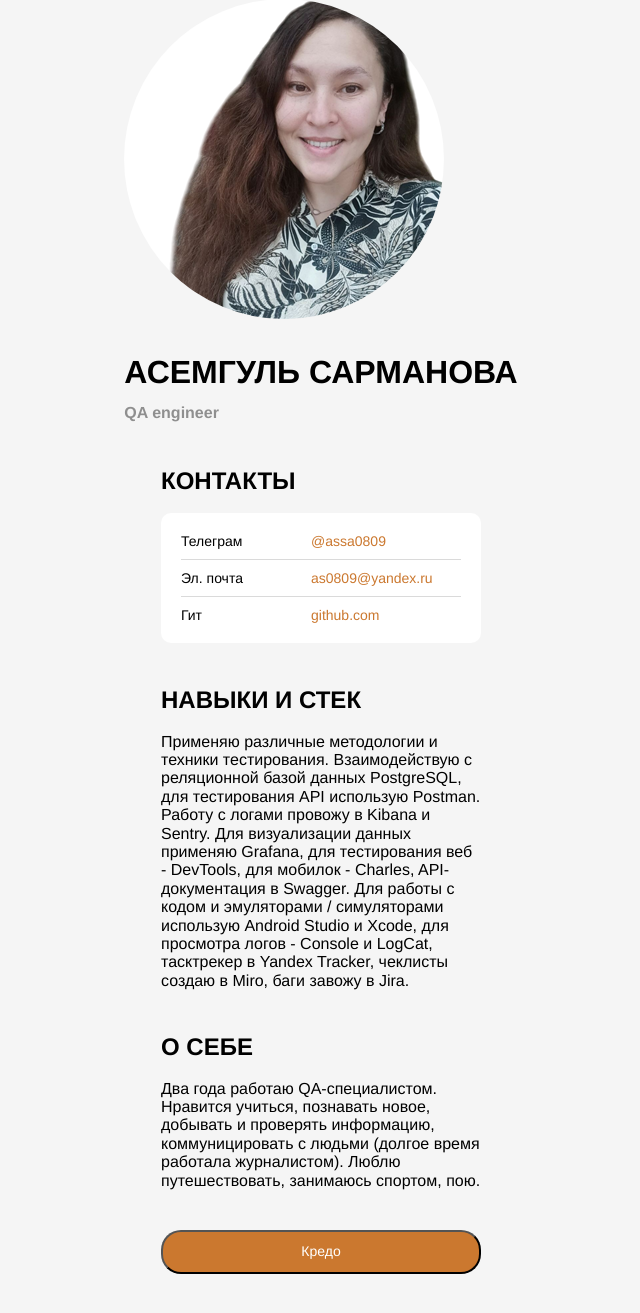
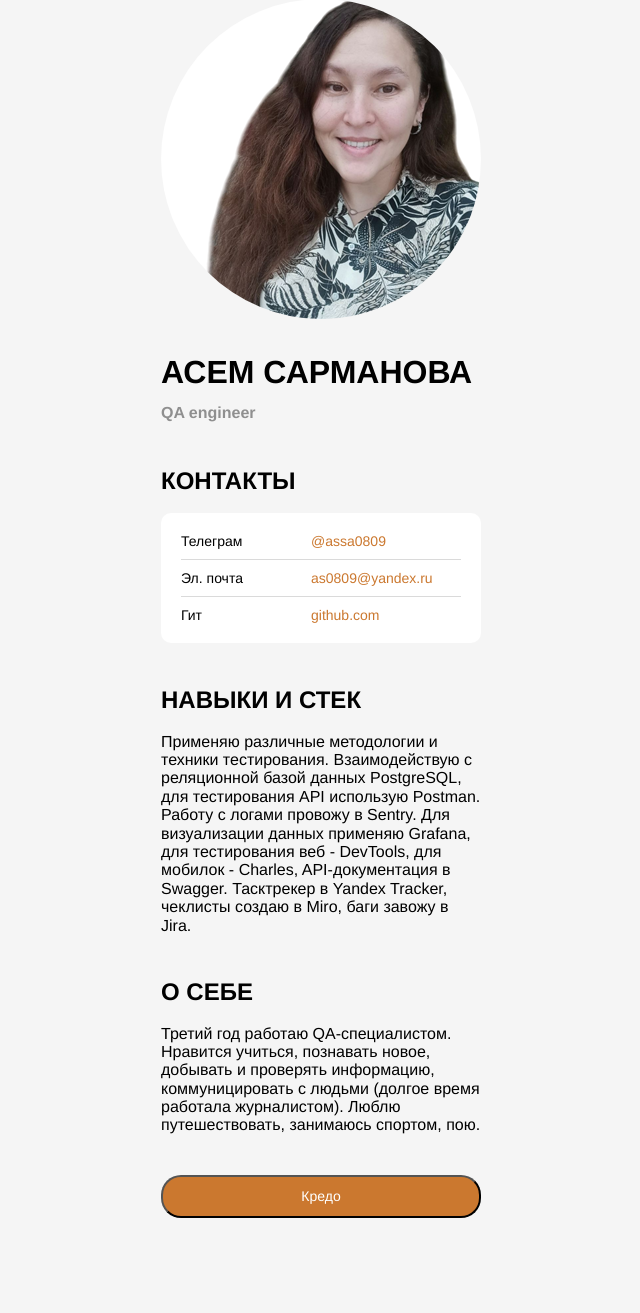
Before and after one commit to Asel08/Asel08.github.io, a plain HTML site: page index.html in a window 1280 px wide. Shown: the part 41-1354 px from the top of the page, without its empty margins (319-959 px from the left). After the commit the page ends 1299 px from the top, so only its background shows below. Drawn offline with Linux system fonts and the light colour scheme.

Commit message:
изменила параграф

```diff
--- a/index.html
+++ b/index.html
@@ -11,7 +11,7 @@
   <body>
     <header class="header">
       <img src="./avatar.png" alt="avatar" class="header__avatar" />
-      <h1 class="header__title">АСЕМГУЛЬ САРМАНОВА</h1>
+      <h1 class="header__title">АСЕМ САРМАНОВА</h1>
       <h3 class="header__subtitle">QA engineer</h3>
     </header>
     <main>
@@ -40,19 +40,17 @@
           Применяю различные методологии и техники тестирования.
           Взаимодействую с реляционной базой данных PostgreSQL,
           для тестирования API использую Postman.
-          Работу с логами провожу в Kibana и Sentry.
+          Работу с логами провожу в Sentry.
           Для визуализации данных применяю Grafana,
           для тестирования веб - DevTools, для мобилок - Charles,
-          API-документация в Swagger. Для работы
-          с кодом и эмуляторами / симуляторами использую Android Studio
-          и Xcode, для просмотра логов - Console и LogCat, тасктрекер
+          API-документация в Swagger. Тасктрекер
           в Yandex Tracker, чеклисты создаю в Miro, баги завожу в Jira.
           </p>
 
         </section>
         <section class="links">
           <h2 class="links__header">О CЕБЕ</h2>
-          <p>Два года работаю QA-специалистом.
+          <p>Третий год работаю QA-специалистом.
              Нравится учиться, познавать новое,
              добывать и проверять информацию, коммуницировать
              с людьми (долгое время работала журналистом).
```
Also changed, not shown: 1 other file.
